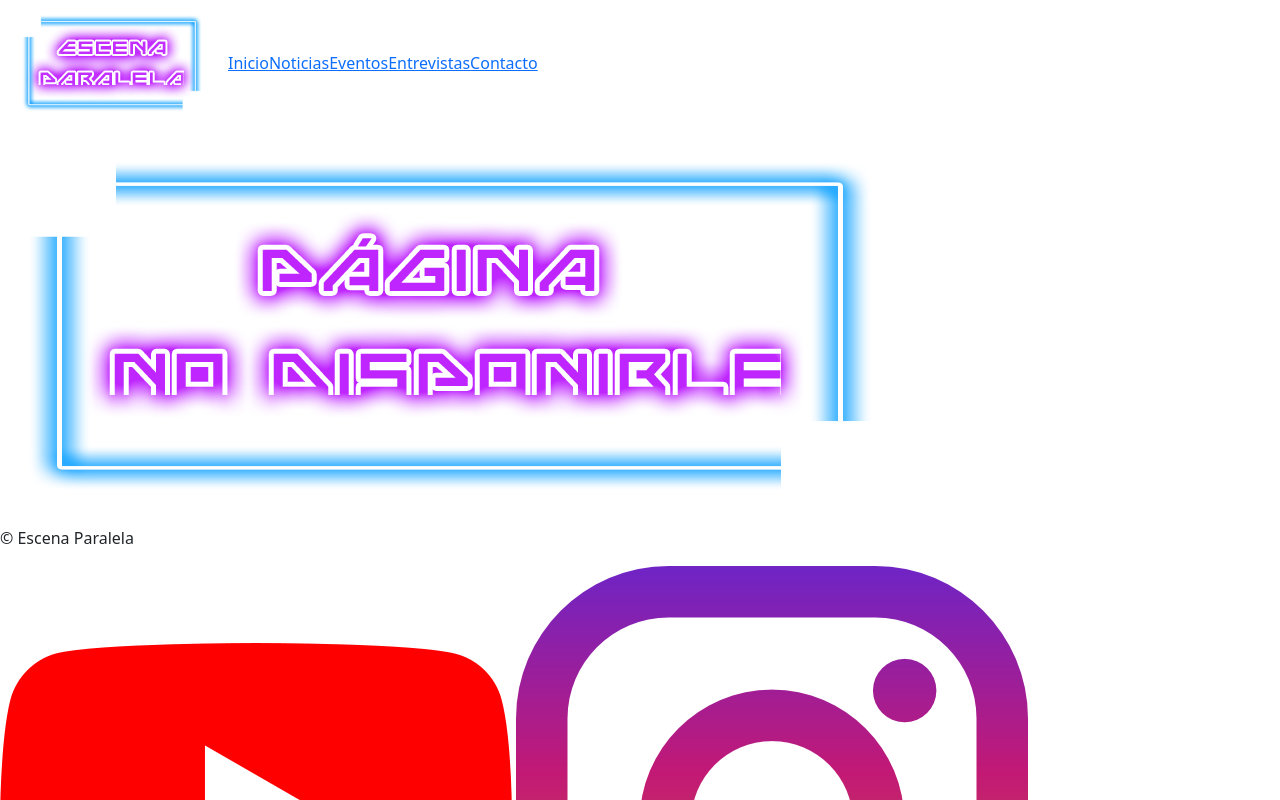
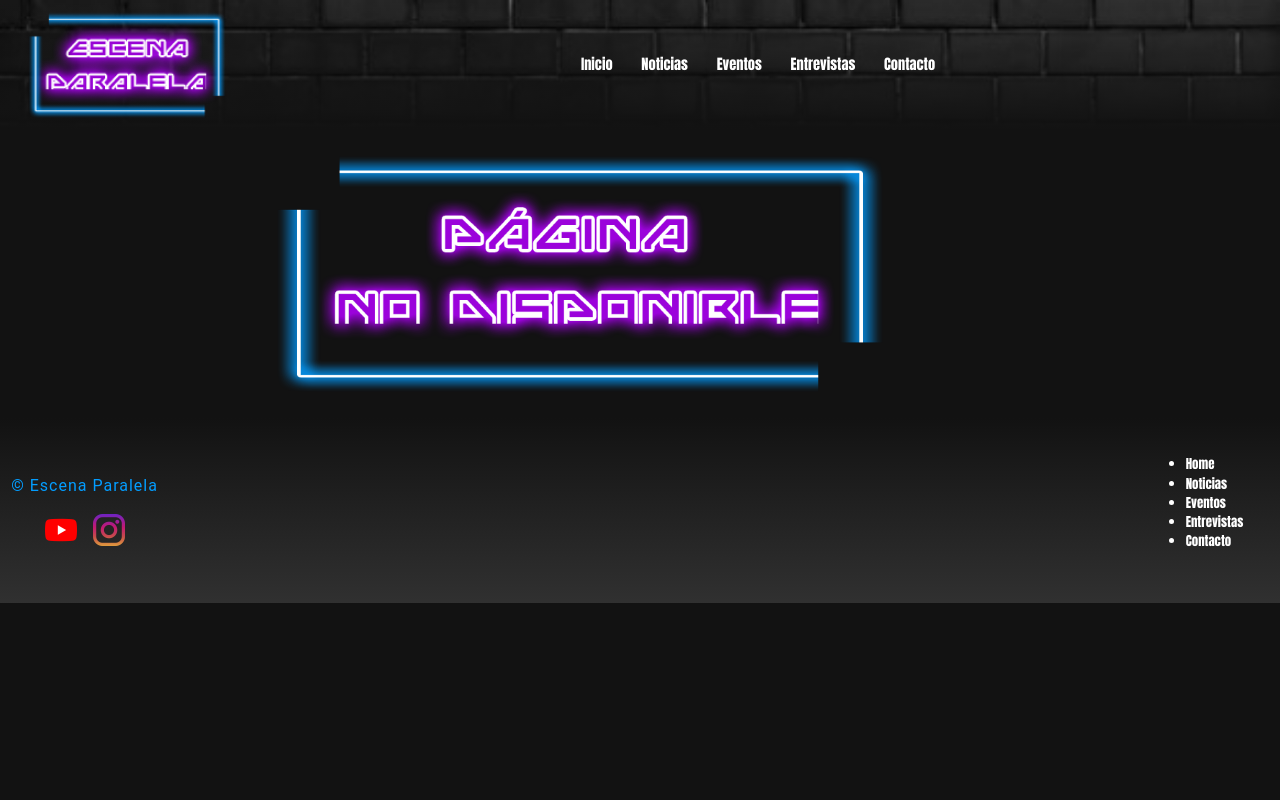
Before and after one commit to tommiramone/EscenaParalela, a website: page paginas/error404.html in a window 1280 px wide. Shown: the top 800 px of the page. Drawn offline with nearby package versions, Linux system fonts and the light colour scheme; the site is published under a folder, as on GitHub Pages, so addresses that start at the root find nothing; no server answers; a web font is replaced by a local one.

Commit message:
formato error404

```diff
--- a/paginas/error404.html
+++ b/paginas/error404.html
@@ -12,7 +12,7 @@
     <title>Error 404</title>
     <link href="https://cdn.jsdelivr.net/npm/bootstrap@5.0.2/dist/css/bootstrap.min.css" rel="stylesheet"
         integrity="sha384-EVSTQN3/azprG1Anm3QDgpJLIm9Nao0Yz1ztcQTwFspd3yD65VohhpuuCOmLASjC" crossorigin="anonymous">
-    <link rel="stylesheet" href="/css/style2.css">
+    <link rel="stylesheet" href="../css/style2.css">
 </head>
 
 <body>
```
